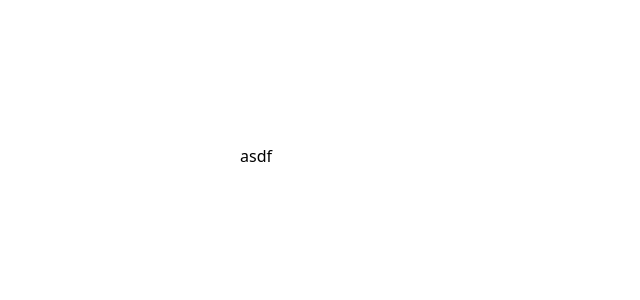
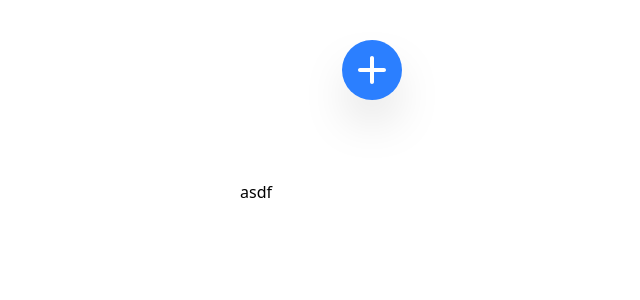
Before and after one commit to Fhueth/TaskBoard, a Vue app: page / in a window 1280 px wide. Shown: the top 300 px of the page, without its empty margins (384-1024 px from the left). Built offline with nearby package versions, Linux system fonts and the light colour scheme.

Commit message:
añadido vue para botones (de momento añadir)

```diff
--- a/src/components/form/Button.vue
+++ b/src/components/form/Button.vue
@@ -1,7 +1,9 @@
 <script setup lang="ts">
-
+import Icon from './Icon.vue';
 </script>
 
 <template>
-
+    <button title="añadir" type="submit" class="p-3.5 rounded-full bg-blue-500 size-fit shadow-2xl cursor-pointer hover:scale-110 transition duration-150">
+        <Icon type="add"/>
+    </button>
 </template>
```
